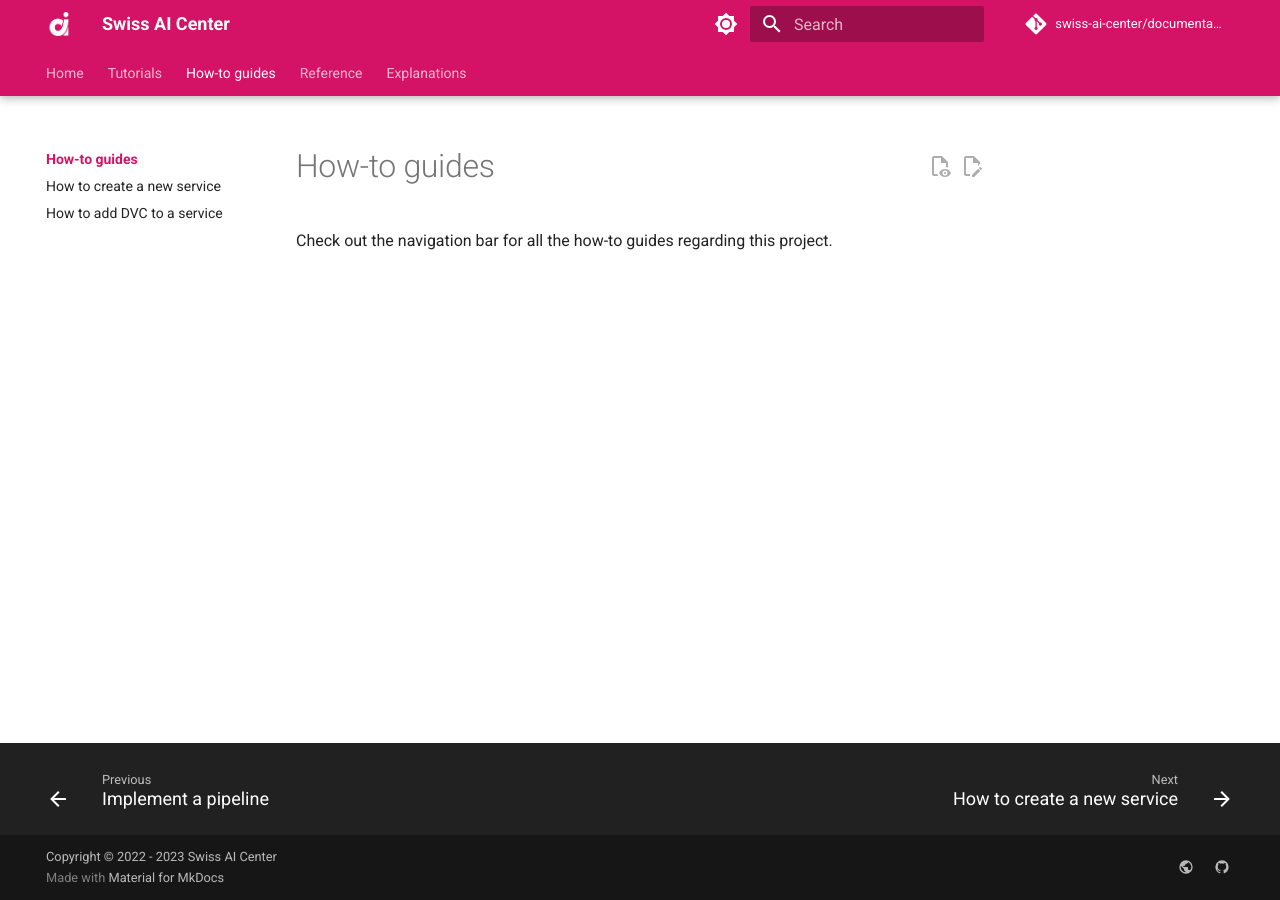
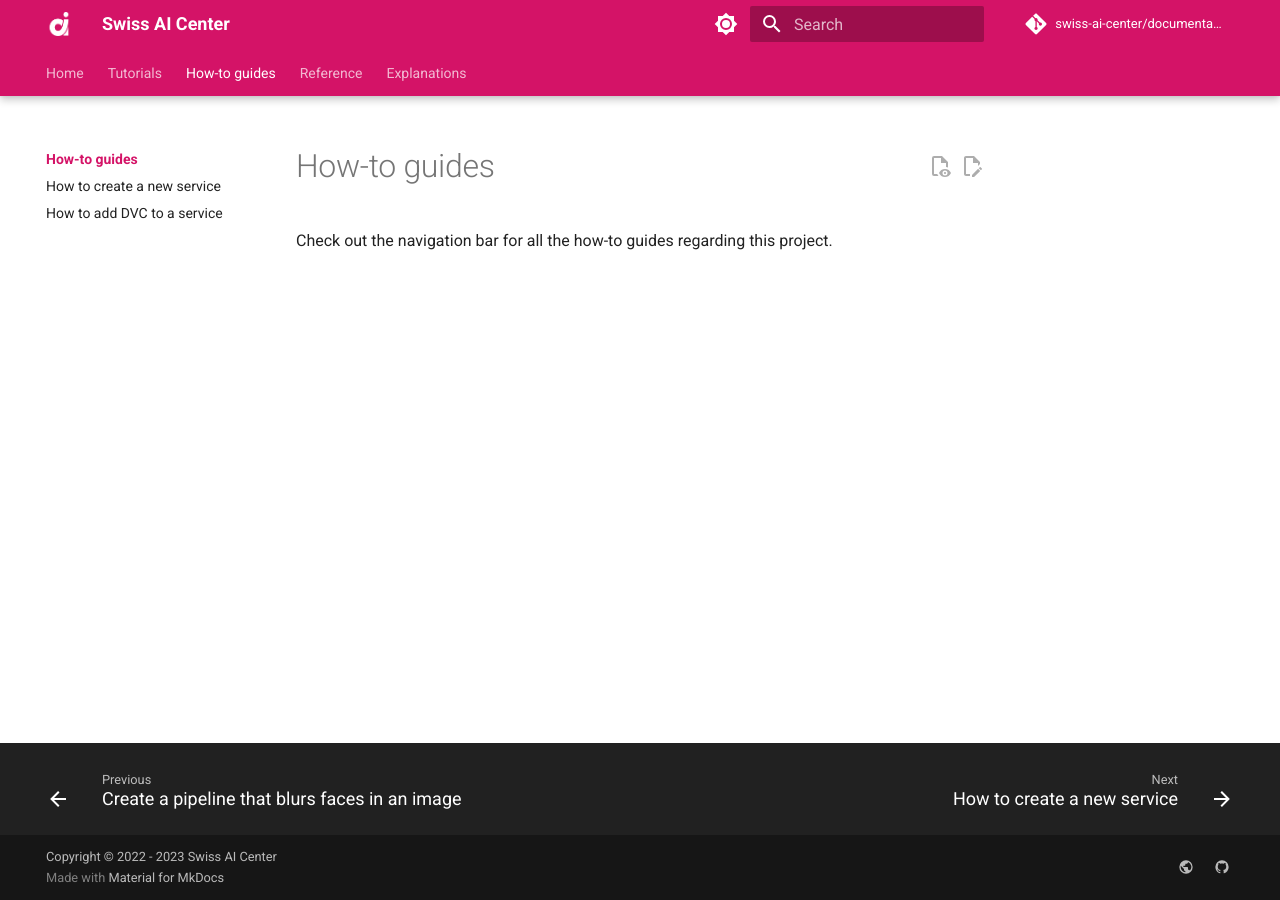
Before and after one commit to swiss-ai-center/documentation, an MkDocs documentation site: the page built from docs/how-to-guides/index.md, in a window 1280 px wide. Built offline with MkDocs 1.6.1 and Material for MkDocs 9.7.7, drawn with Linux system fonts in a browser that asks for light colours; comment, search, counter and statistics services are not loaded; part of the change alters nothing that is shown.

Commit message:
Correction of pipeline tutorial and updated images, added MacOS to gitignore (#22)

````diff
--- a/docs/tutorials/implement-pipeline.md
+++ b/docs/tutorials/create-a-pipeline-that-blurs-faces-in-an-image.md
@@ -1,4 +1,4 @@
-# Implement a pipeline
+# Create a pipeline that blurs faces in an image
 
 This tutorial shows how to implement a
 [Pipeline](../reference/core-concepts/pipeline.md) in the Swiss AI Center
@@ -50,8 +50,8 @@ JSON object to the `/pipelines` endpoint of the
 {
     "name": "Face Blur",
     "slug": "face-blur",
-    "summary": "Face Blur",
-    "description": "Face Blur",
+    "summary": "Blur the faces in an image",
+    "description": "Use Face Detection service to locate the faces in the image and send the bounding boxes to the Image Blur service to get the final result",
     "data_in_fields": [
         {
             "name": "image",
@@ -70,19 +70,29 @@ JSON object to the `/pipelines` endpoint of the
             ]
         }
     ],
+    "tags": [
+        {
+            "name": "Image Recognition",
+            "acronym": "IR"
+        },
+        {
+            "name": "Image Processing",
+            "acronym": "IP"
+        }
+    ],
     "steps": [
         {
             "identifier": "face-detection",
             "needs": [],
             "inputs": ["pipeline.image"],
-            "service_slug": "face-detection" // change this with the slug of your face detection service
+            "service_slug": "face-detection" # Change this to your face detection service slug
         },
         {
             "identifier": "image-blur",
             "needs": ["face-detection"],
             "condition": "len(face-detection.result['areas']) > 0",
             "inputs": ["pipeline.image", "face-detection.result"],
-            "service_slug": "image-blur" // change this with the slug of your image blur service
+            "service_slug": "image-blur" # Change this to your image blur service slug
         }
     ]
 }
@@ -92,7 +102,7 @@ JSON object to the `/pipelines` endpoint of the
     You can find the slug of your services by going to the FastAPI documentation of
     the running [Core engine](../reference/core-engine.md) and use the `/services`
     endpoint. You will find the slug of your services in the response. <!--
-    markdownlint-disable MD046 MD038 --> `` ` json hl_lines="6 12"
+    markdownlint-disable MD046 MD038 --> ``` json hl_lines="6 12"
         [
             {
                 "created_at": "2023-06-01T13:55:15.936033", "updated_at":
@@ -121,7 +131,7 @@ Simply copy the content of the `face-blur-pipeline.json` file and paste it in th
 
 ![Post pipeline](../assets/screenshots/post-pipeline.png)
 
-You should receive a `200` response with the [Pipeline](../reference/core-concepts/pipeline.md)ine you just posted.
+You should receive a `200` response with the [Pipeline](../reference/core-concepts/pipeline.md) you just posted.
 
 ### Run the pipeline
 
@@ -139,7 +149,8 @@ Click on the `Try it out` button, add an image to the body and click on the `Exe
 
 You should receive a `200` response with a `Pipeline Execution` object in the response body. This object contains the id of the execution and the tasks that will be executed.
 
-``` json hl_lines="5-24" {
+``` json hl_lines="5-24"
+{
   "pipeline_id": "2175ae79-4e48-4d1b-97df-0bcbba4c5d2b", "current_pipeline
   _step_id": "e0028cf9-0b62-48b4-b0c7-b91ec930d083", ... "tasks": [
     {
@@ -156,7 +167,8 @@ You should receive a `200` response with a `Pipeline Execution` object in the re
       "9557c201-477f-45c6-8b8a-93ce93079f74"
     }
   ]
-} ```
+}
+```
 
 You can check the status of the execution by checking the status of the last
 task with the `/tasks/{task_id}` endpoint. You can find the id of the last task
--- a/mkdocs.yml
+++ b/mkdocs.yml
@@ -17,7 +17,7 @@ nav:
       - tutorials/index.md
       - Getting started: tutorials/getting-started.md
       - Implement a service: tutorials/implement-service.md
-      - Implement a pipeline: tutorials/implement-pipeline.md
+      - Create a pipeline that blurs faces in an image: tutorials/create-a-pipeline-that-blurs-faces-in-an-image.md
   - How-to guides:
       - how-to-guides/index.md
       - How to create a new service: how-to-guides/how-to-create-a-new-service.md
````
Also changed, not shown: docs/assets/screenshots/pipeline-flow.png, docs/assets/screenshots/pipeline-result-webapp.png, docs/assets/screenshots/pipelines.png, 1 other file.
